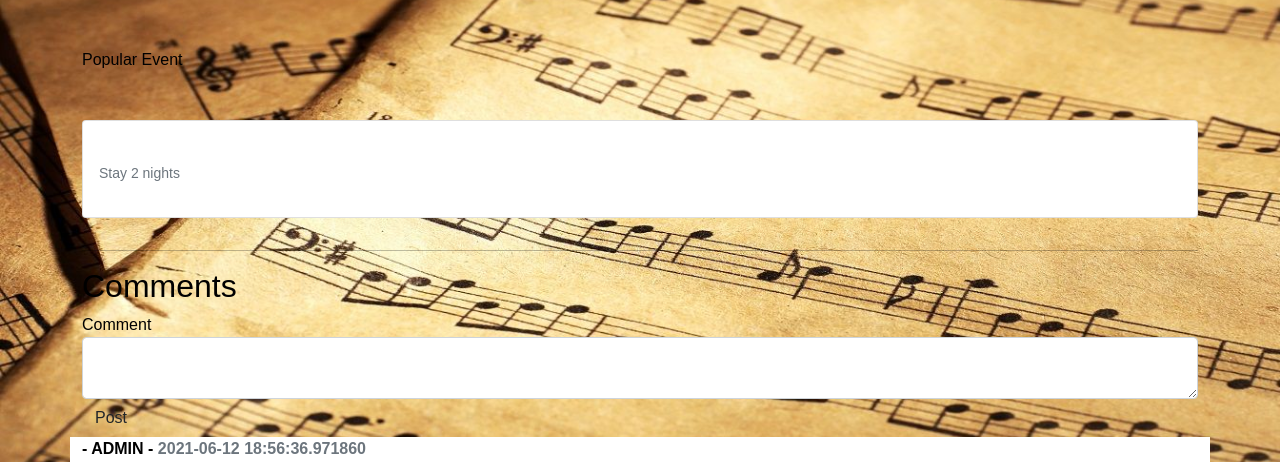
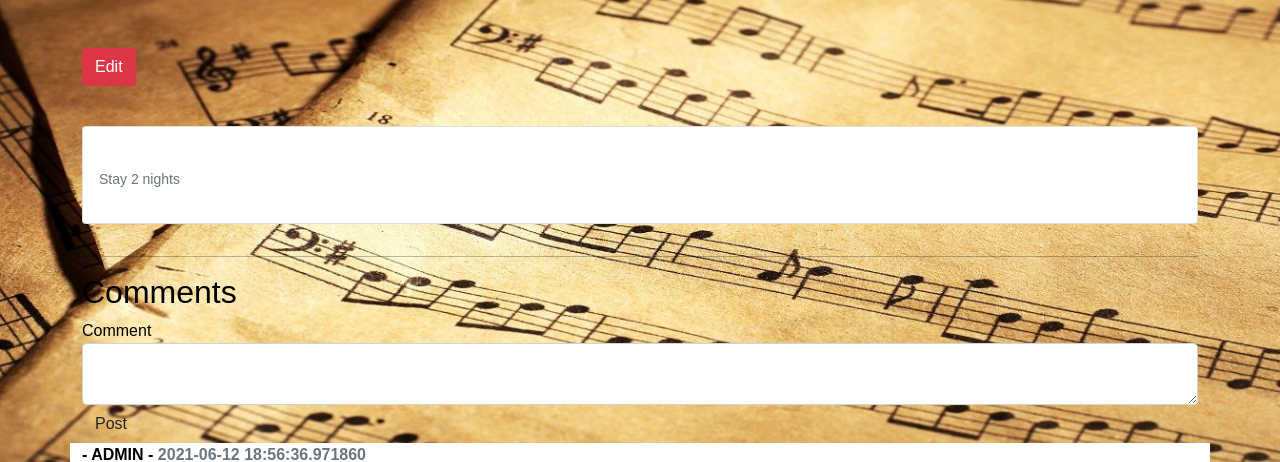
Before and after one commit to JP-QUT-IT/HarmonE-Music, a Flask app: page /events/2 in a window 1280 px wide. Shown: the part 148-610 px from the top of the page. Run offline with Flask 2, Linux system fonts and the light colour scheme; a user stored in the database is signed in; data comes from the database, SQL or seed files in the repository; both versions use the stored data as it was after the commit; some libraries are stand-ins or nearby versions.

Commit message:
Admin can only edit their event and no-one else's

```diff
--- a/music/events.py
+++ b/music/events.py
@@ -53,15 +53,15 @@ def create():
 @bp.route('/edit/<id>', methods=['GET', 'POST'])
 @login_required
 def edit(id):
+  selectedEvent = MusicEvent.query.filter_by(id = id).first()
 
-  if (current_user.role == 'admin'):
+  if (current_user.name==selectedEvent.EventCreator):
     pass
   elif (current_user.role == 'customer'):
     return redirect('/Forbidden')
   else:
     return redirect('/Forbidden')
 
-  selectedEvent = MusicEvent.query.filter_by(id = id).first()
   form = EditEventForm(name=selectedEvent)
   if form.validate_on_submit():
     db_file_path=check_upload_file(form)
--- a/music/templates/events/edit.html
+++ b/music/templates/events/edit.html
@@ -7,9 +7,7 @@
         <div class="col-md-12">
 
             <h1 style="color: white;"> Update a Music Event</h1>
-
             {{wtf.quick_form(form)}}
-
         </div>
     </div>
 </div>
--- a/music/templates/events/show.html
+++ b/music/templates/events/show.html
@@ -8,7 +8,7 @@
         <div class="col-md-12">
             <div class="float-left">
                 <h1 class="mb-0">{{event.name}}</h1>
-                {% if current_user.is_authenticated and current_user.name==event.creator%}
+                {% if current_user.is_authenticated and current_user.name==event.EventCreator%}
                 <a href="{{url_for('event.edit', id=event.id)}}" class="btn btn-danger">Edit</a>
                 {% else %}
                 <p>Popular Event</p>
```
Also changed, not shown: music/MusicEvent.sqlite, music/static/images/Republican_preside_3366605b.jpg (added), 1 other file.
